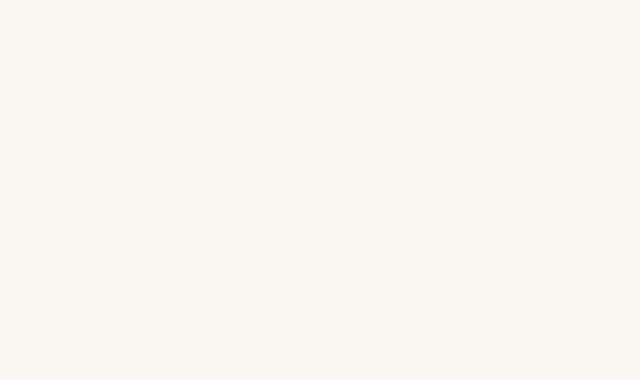
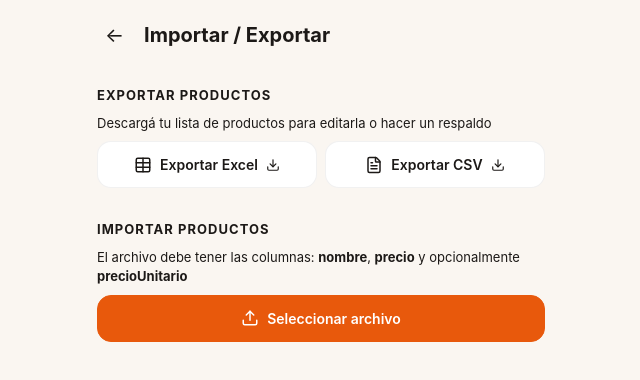
Before and after one commit to Marcus-dev-31/Product-Manager, a React (Vite) app: page /import-export in a window 1280 px wide. Before the commit this address had no page. Shown: the top 380 px of the page, without its empty margins (319-959 px from the left). Built offline with nearby package versions, Linux system fonts and the light colour scheme; sample sign-in values are in the browser's storage.

Commit message:
feat: import and export CSV/Excel

```diff
--- a/package.json
+++ b/package.json
@@ -15,7 +15,8 @@
     "lucide-react": "^0.577.0",
     "react": "^19.2.0",
     "react-dom": "^19.2.0",
-    "react-router-dom": "^7.15.0"
+    "react-router-dom": "^7.15.0",
+    "xlsx": "^0.18.5"
   },
   "devDependencies": {
     "@eslint/js": "^9.39.1",
--- a/src/components/HamburgerMenu.tsx
+++ b/src/components/HamburgerMenu.tsx
@@ -1,7 +1,7 @@
 import { useState } from "react";
 import { useNavigate } from "react-router-dom";
 import { motion, AnimatePresence } from "framer-motion";
-import { Settings, LogOut, X, Menu, Users } from "lucide-react";
+import { Settings, LogOut, X, Menu, Users, ArrowLeftRight } from "lucide-react";
 
 export function HamburgerMenu() {
   const [open, setOpen] = useState(false);
@@ -21,6 +21,11 @@ export function HamburgerMenu() {
   const handleTeam = () => {
     setOpen(false);
     navigate("/team");
+  };
+
+  const handleImportExport = () => {
+    setOpen(false);
+    navigate("/import-export");
   };
 
   return (
@@ -58,6 +63,10 @@ export function HamburgerMenu() {
                 <LogOut size={20} />
                 <span>Cerrar sesión</span>
               </button>
+              <button className="hamburger-item" onClick={handleImportExport}>
+                <ArrowLeftRight size={20} />
+                <span>Importar / Exportar</span>
+              </button>
             </nav>
           </motion.div>
         )}
--- a/src/main.tsx
+++ b/src/main.tsx
@@ -10,6 +10,7 @@ import { SettingsPage } from "./pages/SettingsPage";
 import { TeamPage } from "./pages/TeamPage.js";
 import { JoinPage } from "./pages/JoinPage.js";
 import { initSyncListener } from "./services/syncService.js";
+import { ImportExportPage } from "./pages/ImportExportPage.js";
 
 const isAuthenticated = (): boolean => {
   return !!localStorage.getItem("token");
@@ -83,6 +84,14 @@ createRoot(document.getElementById("root")!).render(
             </PublicRoute>
           }
         />
+        <Route
+          path="/import-export"
+          element={
+            <ProtectedRoute>
+              <ImportExportPage />
+            </ProtectedRoute>
+          }
+        />
       </Routes>
     </BrowserRouter>
   </StrictMode>,
--- /dev/null
+++ b/src/pages/ImportExportPage.tsx
@@ -0,0 +1,137 @@
+import { useState, useRef } from "react";
+import { useNavigate } from "react-router-dom";
+import { Download, Upload, FileText, Table } from "lucide-react";
+import {
+  exportToExcel,
+  exportToCSV,
+  parseImportFile,
+  ProductRow,
+} from "../utils/excel.ts";
+import { createProduct, getProducts } from "../services/productService.js";
+
+export function ImportExportPage() {
+  const navigate = useNavigate();
+  const fileInputRef = useRef<HTMLInputElement>(null);
+  const [importing, setImporting] = useState(false);
+  const [importResult, setImportResult] = useState<{
+    success: number;
+    errors: number;
+  } | null>(null);
+  const [error, setError] = useState("");
+
+  const handleExportExcel = async () => {
+    const products = await getProducts();
+    exportToExcel(products);
+  };
+
+  const handleExportCSV = async () => {
+    const products = await getProducts();
+    exportToCSV(products);
+  };
+
+  const handleImport = async (e: React.ChangeEvent<HTMLInputElement>) => {
+    const file = e.target.files?.[0];
+    if (!file) return;
+
+    setImporting(true);
+    setError("");
+    setImportResult(null);
+
+    try {
+      const rows: ProductRow[] = await parseImportFile(file);
+      let success = 0;
+      let errors = 0;
+
+      for (const row of rows) {
+        try {
+          await createProduct({
+            name: String(row.nombre),
+            price: Number(row.precio),
+            unitPrice: row.precioUnitario
+              ? Number(row.precioUnitario)
+              : undefined,
+          });
+          success++;
+        } catch {
+          errors++;
+        }
+      }
+
+      setImportResult({ success, errors });
+    } catch {
+      setError(
+        "No se pudo leer el archivo. Verificá que sea un .xlsx o .csv válido.",
+      );
+    } finally {
+      setImporting(false);
+      if (fileInputRef.current) fileInputRef.current.value = "";
+    }
+  };
+
+  return (
+    <div className="settings-page">
+      <div className="settings-header">
+        <button className="settings-back" onClick={() => navigate("/")}>
+          ←
+        </button>
+        <h2>Importar / Exportar</h2>
+      </div>
+
+      <div className="ie-section">
+        <p className="ie-section-title">Exportar productos</p>
+        <p className="ie-section-hint">
+          Descargá tu lista de productos para editarla o hacer un respaldo
+        </p>
+        <div className="ie-buttons">
+          <button className="ie-btn" onClick={handleExportExcel}>
+            <Table size={18} />
+            <span>Exportar Excel</span>
+            <Download size={14} />
+          </button>
+          <button className="ie-btn" onClick={handleExportCSV}>
+            <FileText size={18} />
+            <span>Exportar CSV</span>
+            <Download size={14} />
+          </button>
+        </div>
+      </div>
+
+      <div className="ie-section">
+        <p className="ie-section-title">Importar productos</p>
+        <p className="ie-section-hint">
+          El archivo debe tener las columnas: <strong>nombre</strong>,{" "}
+          <strong>precio</strong> y opcionalmente{" "}
+          <strong>precioUnitario</strong>
+        </p>
+        <button
+          className="ie-btn ie-btn--primary"
+          onClick={() => fileInputRef.current?.click()}
+          disabled={importing}
+        >
+          <Upload size={18} />
+          <span>{importing ? "Importando..." : "Seleccionar archivo"}</span>
+        </button>
+        <input
+          ref={fileInputRef}
+          type="file"
+          accept=".xlsx,.csv"
+          onChange={handleImport}
+          style={{ display: "none" }}
+        />
+        {error && <p className="settings-error">{error}</p>}
+        {importResult && (
+          <div className="ie-result">
+            <p className="ie-result-success">
+              ✓ {importResult.success} productos importados
+            </p>
+            {importResult.errors > 0 && (
+              <p className="ie-result-error">
+                ✗ {importResult.errors} filas con error
+              </p>
+            )}
+          </div>
+        )}
+      </div>
+    </div>
+  );
+}
--- a/src/styles/App.css
+++ b/src/styles/App.css
@@ -1282,3 +1282,75 @@ body {
   color: #e53e3e;
   cursor: pointer;
 }
+
+/* ── Import / Export ── */
+.ie-section {
+    display: flex;
+    flex-direction: column;
+    gap: 8px;
+    margin-bottom: 2rem;
+}
+
+.ie-section-title {
+    font-size: 13px;
+    font-weight: 700;
+    color: var(--color-text-soft);
+    text-transform: uppercase;
+    letter-spacing: 0.08em;
+}
+
+.ie-section-hint {
+    font-size: 13px;
+    color: var(--color-text-soft);
+    line-height: 1.5;
+}
+
+.ie-buttons {
+    display: flex;
+    gap: 8px;
+}
+
+.ie-btn {
+    display: flex;
+    align-items: center;
+    gap: 8px;
+    padding: 12px 16px;
+    background: var(--color-surface);
+    border: 1.5px solid var(--color-border);
+    border-radius: var(--radius-md);
+    font-size: 14px;
+    font-weight: 600;
+    color: var(--color-text);
+    cursor: pointer;
+    flex: 1;
+    justify-content: center;
+}
+
+.ie-btn--primary {
+    background: var(--color-accent);
+    border-color: var(--color-accent);
+    color: white;
+}
+
+.ie-btn:disabled {
+    opacity: 0.6;
+}
+
+.ie-result {
+    display: flex;
+    flex-direction: column;
+    gap: 4px;
+    margin-top: 4px;
+}
+
+.ie-result-success {
+    font-size: 13px;
+    color: #38a169;
+    font-weight: 600;
+}
+
+.ie-result-error {
+    font-size: 13px;
+    color: #e53e3e;
+    font-weight: 600;
+}
--- /dev/null
+++ b/src/utils/excel.ts
@@ -0,0 +1,65 @@
+import * as XLSX from "xlsx";
+
+export interface ProductRow {
+  nombre: string;
+  precio: number;
+  precioUnitario?: number;
+}
+
+export const exportToExcel = (
+  products: { name: string; price: number; unitPrice?: number }[],
+) => {
+  const rows = products.map((p) => ({
+    nombre: p.name,
+    precio: p.price,
+    precioUnitario: p.unitPrice ?? "",
+  }));
+
+  const ws = XLSX.utils.json_to_sheet(rows);
+  const wb = XLSX.utils.book_new();
+  XLSX.utils.book_append_sheet(wb, ws, "Productos");
+  XLSX.writeFile(wb, "precify-productos.xlsx");
+};
+
+export const exportToCSV = (
+  products: { name: string; price: number; unitPrice?: number }[],
+) => {
+  const rows = products.map((p) => ({
+    nombre: p.name,
+    precio: p.price,
+    precioUnitario: p.unitPrice ?? "",
+  }));
+
+  const ws = XLSX.utils.json_to_sheet(rows);
+  const csv = XLSX.utils.sheet_to_csv(ws);
+  const blob = new Blob([csv], { type: "text/csv;charset=utf-8;" });
+  const url = URL.createObjectURL(blob);
+  const a = document.createElement("a");
+  a.href = url;
+  a.download = "precify-productos.csv";
+  a.click();
+  URL.revokeObjectURL(url);
+};
+
+export const parseImportFile = (file: File): Promise<ProductRow[]> => {
+  return new Promise((resolve, reject) => {
+    const reader = new FileReader();
+    reader.onload = (e) => {
+      try {
+        const data = e.target?.result;
+        const wb = XLSX.read(data, { type: "binary" });
+        const ws = wb.Sheets[wb.SheetNames[0]];
+        const rows = XLSX.utils.sheet_to_json<ProductRow>(ws);
+
+        const valid = rows.filter(
+          (r) => r.nombre && r.precio && !isNaN(Number(r.precio)),
+        );
+        resolve(valid);
+      } catch {
+        reject(new Error("Error al leer el archivo"));
+      }
+    };
+    reader.onerror = () => reject(new Error("Error al leer el archivo"));
+    reader.readAsBinaryString(file);
+  });
+};
```
Also changed, not shown: 1 other file (tests, documents, lock files or other folders).
